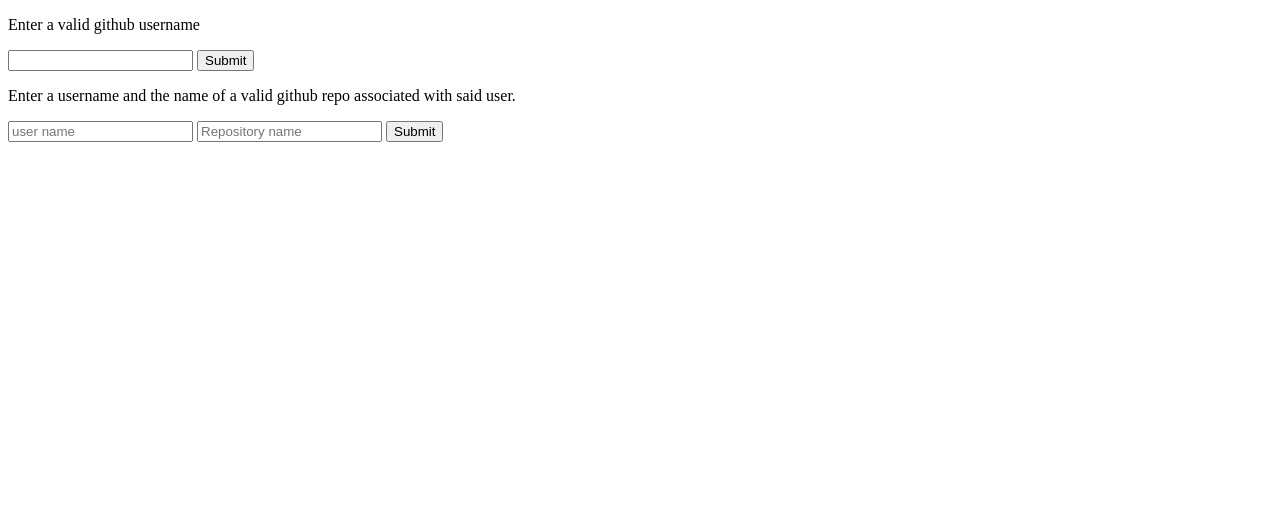
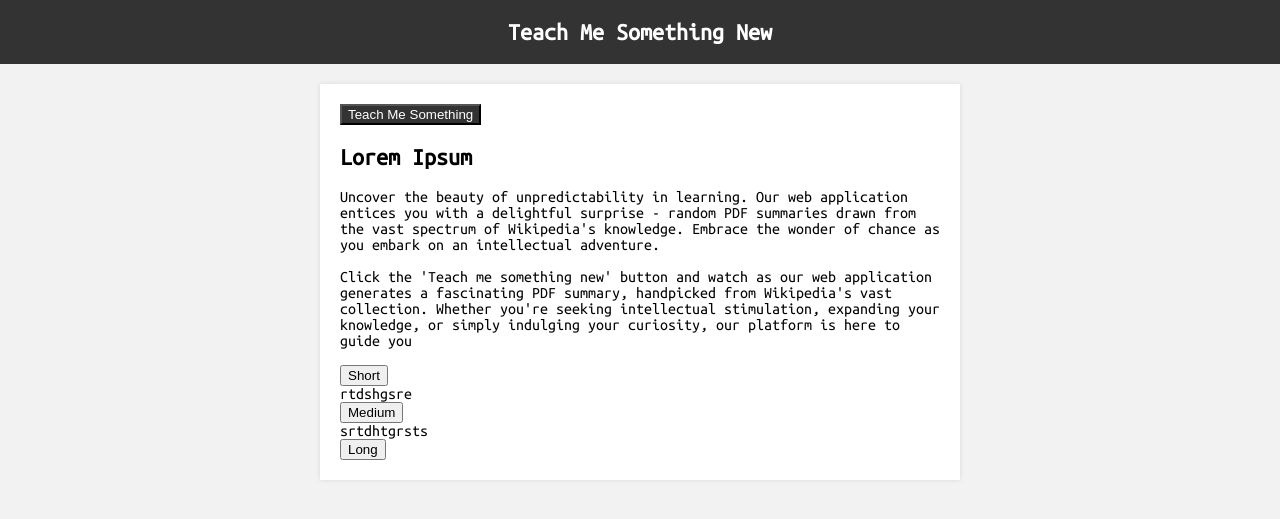
Before and after one commit to Terlo/pdf-joiner, a Flask app: page / in a window 1280 px wide. Shown: the top 519 px of the page. Run offline with Flask 2, Linux system fonts and the light colour scheme.

Commit message:
add files

```diff
--- a/app.py
+++ b/app.py
@@ -1,44 +1,69 @@
+from flask import Flask, render_template, request, send_file
+import requests
+from bs4 import BeautifulSoup
+from reportlab.lib.pagesizes import letter
+from reportlab.lib.styles import getSampleStyleSheet
+from reportlab.platypus import Paragraph, SimpleDocTemplate
 import os
-from flask import Flask, render_template, request, send_file
-from PyPDF2 import PdfMerger  ,PdfReader, PdfWriter
 
 app = Flask(__name__)
-app.config['UPLOAD_FOLDER'] = 'uploads'
+
+def generate_pdf(button_pressed):
+
+    if button_pressed == "Long":
+        min_length=17;max_length=25
+    if button_pressed == "Medium":
+        min_length=10;max_length=17
+    if button_pressed == "Short":
+        min_length=6;max_length=10
+    complete = False
+    while complete == False:
+        # Trying to open a random Wikipedia article
+        res = requests.get("https://en.wikipedia.org/wiki/Special:Random")
+        res.raise_for_status()
+
+        # Parsing the HTML content
+        wiki = BeautifulSoup(res.text, "html.parser")
+
+
+        # Extracting the paragraphs
+        paragraphs = [p.getText() for p in wiki.select("p")]
+        print(f"LEN PARA:{len(paragraphs)}")
+
+
+
+        if len(paragraphs)>min_length and len(paragraphs)<max_length:
+            complete = True
+
+    # Extracting the heading
+    heading = wiki.find("h1").text
+    body_content = "\n".join(paragraphs)
+
+    filename = f"{heading}.pdf"
+    doc = SimpleDocTemplate(filename, pagesize=letter)
+    styles = getSampleStyleSheet()
+
+    title = f"<para align='center'>{heading}.<font size=14></font></para>"
+    body = f"<para align='justify'><font size=12>{body_content}.</font></para>"
+
+    title = Paragraph(title, styles['Title'])
+    body = Paragraph(body, styles['Normal'])
+
+    elements = [title, body]
+
+    doc.build(elements)
+    return filename
 
 @app.route('/')
 def index():
     return render_template('index.html')
 
-@app.route('/upload', methods=['POST'])
-def upload():
-    # Create uploads directory if it doesn't exist
-    if not os.path.exists(app.config['UPLOAD_FOLDER']):
-        os.makedirs(app.config['UPLOAD_FOLDER'])
+@app.route('/generate', methods=['POST'])
+def generate():
+    button_pressed = request.form.get('button')
 
-    # Get the uploaded files
-    files = request.files.getlist('pdfs')
-
-
-    # Merge the PDFs
-    output_pdf_path = os.path.join(app.config['UPLOAD_FOLDER'], 'merged.pdf')
-    merger = PdfMerger()
-
-    for file in files:
-        file_path = os.path.join(app.config['UPLOAD_FOLDER'], file.filename)
-        file.save(file_path)
-
-        pdf = PdfReader(file_path)
-        merger.append(pdf)
-
-    merger.write(output_pdf_path)
-    merger.close()
-
-    return render_template('download.html')
-
-@app.route('/download')
-def download():
-    merged_pdf_path = os.path.join(app.config['UPLOAD_FOLDER'], 'merged.pdf')
-    return send_file(merged_pdf_path, as_attachment=True)
+    filename = generate_pdf(button_pressed)
+    return send_file(filename, as_attachment=True)
 
 if __name__ == '__main__':
     app.run(debug=True)
--- a/static/index.css
+++ b/static/index.css
@@ -0,0 +1,31 @@
+body {
+    font-family: 'Ubuntu Mono', monospace;
+    margin: 0;
+    padding: 0;
+    background-color: #f2f2f2;
+  }
+
+  header {
+    background-color: #333;
+    color: #fff;
+    padding: 20px;
+    text-align: center;
+  }
+
+  h1 {
+    font-size: 24px;
+    margin: 0;
+  }
+
+  main {
+    max-width: 600px;
+    margin: 20px auto;
+    padding: 20px;
+    background-color: #fff;
+    box-shadow: 0 0 5px rgba(0, 0, 0, 0.1);
+  }
+
+  button {
+    background-color: #333;
+    color: #fff
+  }
--- a/templates/index.html
+++ b/templates/index.html
@@ -1,38 +1,42 @@
 <!DOCTYPE html>
-<html>
+<html lang="en">
+<head>
+  <meta charset="UTF-8">
+  <meta name="viewport" content="width=device-width, initial-scale=1.0">
+  <title>Teach Me Something New</title>
+  <link href="https://fonts.googleapis.com/css2?family=Ubuntu+Mono&display=swap" rel="stylesheet">
+  <link rel="stylesheet" href="{{ url_for('static', filename='index.css') }}">
+</head>
+<body>
+  <header>
+    <h1>Teach Me Something New</h1>
+  </header>
+  <main>
+    <button id="generate-btn">Teach Me Something</button>
+    <div id="summary">
+      <h2>Lorem Ipsum</h2>
+      <p>
+        Uncover the beauty of unpredictability in learning. Our web application entices you with a delightful surprise - random PDF summaries drawn from the vast spectrum of Wikipedia's knowledge. Embrace the wonder of chance as you embark on an intellectual adventure.
+      </p>
+      <p>
+        Click the 'Teach me something new' button and watch as our web application generates a fascinating PDF summary, handpicked from Wikipedia's vast collection. Whether you're seeking intellectual stimulation, expanding your knowledge, or simply indulging your curiosity, our platform is here to guide you
+      </p>
 
-<head>
-    <title>FlaskTest</title>
-</head>
-<link rel="stylesheet" type="text/css" href="static/index.css" />
-<link
-  rel="shortcut icon"
-  href="{{ url_for('static', filename='favicon.ico') }}"
-/>
-<body>
+     <form action="/generate" method="POST">
+        <input type="submit" value="Short">
+     </form>
+     rtdshgsre
+     <form action="/generate" method="POST">
+         <input type="submit" value="Medium">
+     </form>
+        srtdhtgrsts
+     <form action="/generate" method="POST">
+        <input type="submit" value="Long">
+    </form>
 
-    <div class= "main-outer">
-        <div class = "first-box">
-            <p>Enter a valid github username</p>
-            <form method="POST">
-                <input name="text">
-                <input type="submit">
-            </form>
-        </div>
-        <div class = "second-box">
+    </div>
+  </main>
 
-
-
-            <p>Enter a username and the name of a valid github repo associated with said user.</p>
-            <form method="POST">
-                <input name="username" placeholder="user name">
-                <input name="repository" placeholder="Repository name">
-                <input type="submit" >
-            </form>
-        </div>
-    </div>
-
-
+  <script src="{{ url_for('static', filename='script.js') }}"></script>
 </body>
-
 </html>
```
Also changed, not shown: scrape.py (added, +48 -0 lines), templates/index copy.html (deleted, +0 -13 lines).
